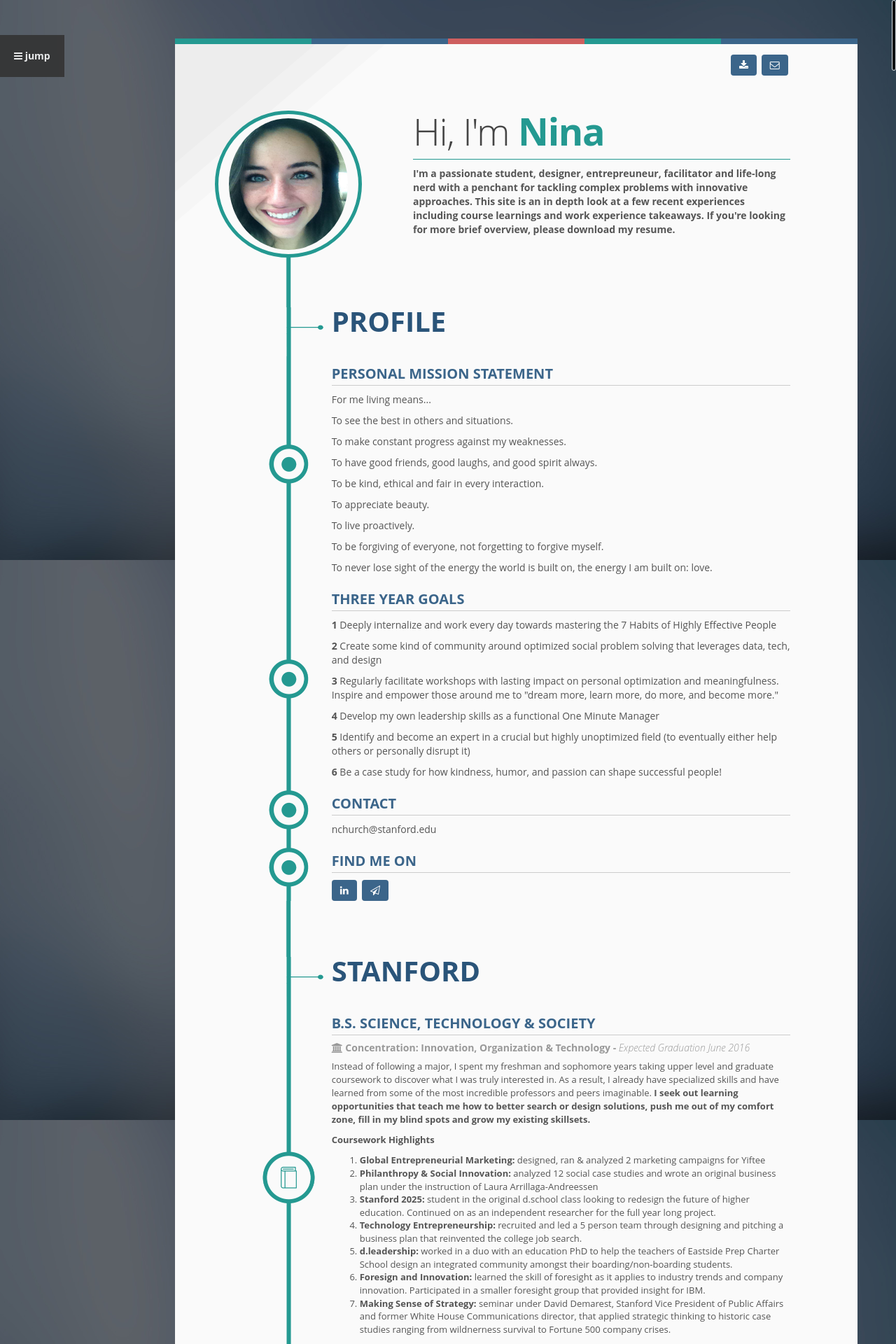
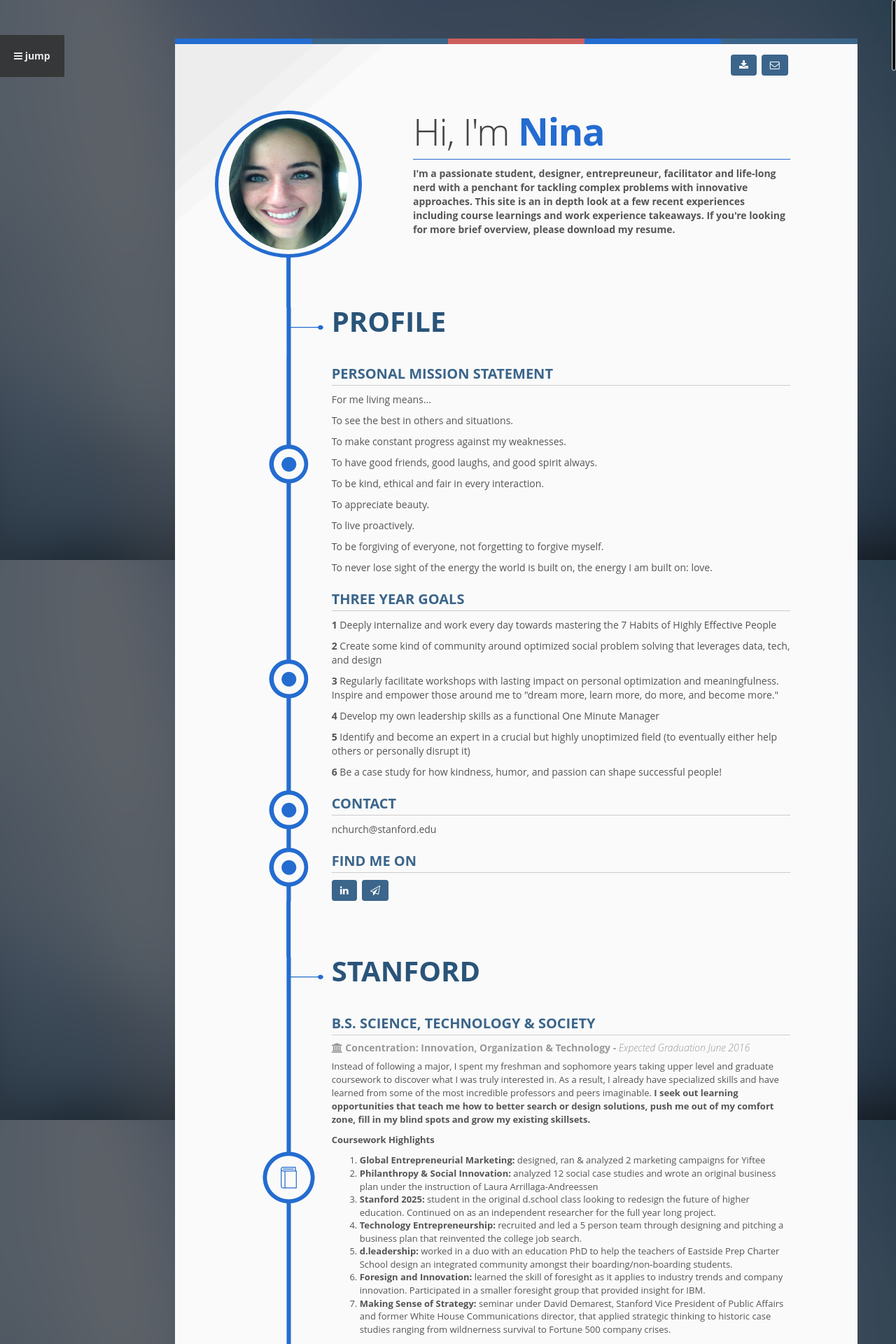
Before and after one commit to ninachurch/resume, a PHP site: page / in a window 1280 px wide. Shown: the top 1920 px of the page at 70% size. Run offline with PHP 8.4, Linux system fonts and the light colour scheme; some web fonts are replaced.

Commit message:
updated primary color

```diff
--- a/public/css/styles.css
+++ b/public/css/styles.css
@@ -31,7 +31,7 @@ Primary use:	CV / Resume
 ! 1. General
 ========================================================== */
 .color1 {
-  color: #249991;
+  color: #246CD0;
 }
 .color2 {
   color: #3b658a;
@@ -82,7 +82,7 @@ hr {
 }
 h1,
 h2 {
-  color: #249991;
+  color: #246CD0;
   margin-top: 0;
 }
 h3 {
@@ -115,8 +115,8 @@ h3 {
   color: #fafafa;
 }
 .btn-primary {
-  background: #249991;
-  border: #249991;
+  background: #246CD0;
+  border: #246CD0;
   color: #fafafa;
 }
 .btn-primary:hover {
@@ -171,7 +171,7 @@ p {
   font-size: 36px;
   color: #444444;
   letter-spacing: -1pt;
-  border-bottom: 1px solid #249991;
+  border-bottom: 1px solid #246CD0;
   padding-bottom: 10px;
   font-weight: 200;
   margin-top: 15px;
@@ -236,7 +236,7 @@ p {
   width: 100%;
   height: 100%;
   background: #2a5479;
-  color: #249991;
+  color: #246CD0;
   position: fixed;
   top: 0;
   left: 0;
@@ -295,10 +295,10 @@ p {
   height: 8px;
   width: 20%;
   float: left;
-  background: #249991;
+  background: #246CD0;
 }
 .top-color1 {
-  background: #249991;
+  background: #246CD0;
 }
 .top-color2 {
   background: #3b658a;
@@ -499,7 +499,7 @@ p {
   -webkit-border-radius: 100%;
   width: 210px;
   height: 210px;
-  border: 5px solid #249991;
+  border: 5px solid #246CD0;
   overflow: hidden;
   margin: 0 auto;
   background: #fafafa;
@@ -520,7 +520,7 @@ p {
 ! 8. Vertical Timeline
 ========================================================== */
 .timeline-wrap {
-  background: #249991;
+  background: #246CD0;
   position: relative;
   z-index: 88;
 }
@@ -653,7 +653,7 @@ p {
   list-style: none;
 }
 .progress-bar {
-  background: #249991;
+  background: #246CD0;
   width: 20%;
 }
 .progress-bar-2 {
@@ -797,7 +797,7 @@ p {
 }
 input.form-control,
 textarea.form-control {
-  background: #249991;
+  background: #246CD0;
   border: 0px solid #35aaa2;
   padding-top: -2px;
   border-radius: 5px;
```
Also changed, not shown: public/img/b1.jpeg (added), public/img/b2.jpg (added), public/img/b3.jpeg (added), public/img/b5.jpeg (added).
